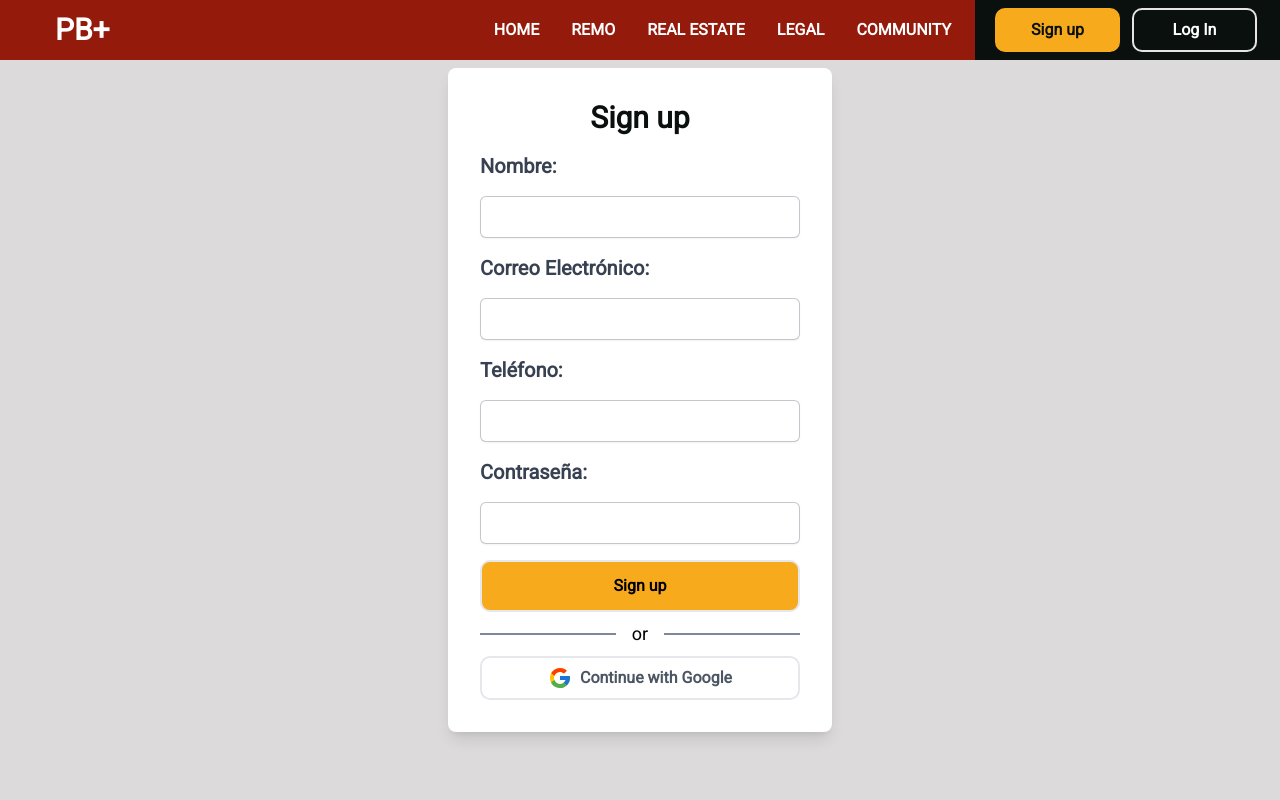
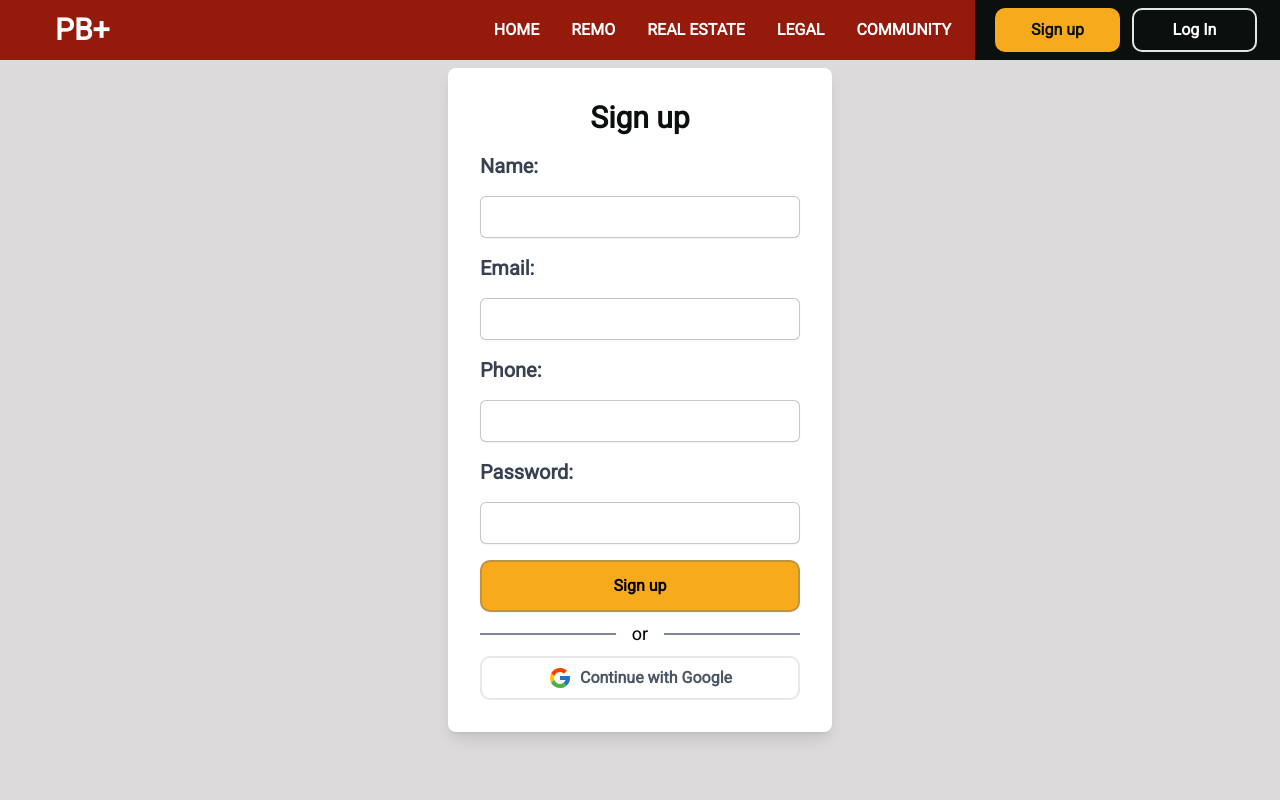
Before and after one commit to Hugocrown1/pb-plus, a Next.js app: page /auth/signup in a window 1280 px wide. Shown: the top 800 px of the page. Built offline with nearby package versions, Linux system fonts and the light colour scheme; no server answers.

Commit message:
Cambios a lógica y diseño de login y registro de usuarios

```diff
--- a/src/app/api/auth/[...nextauth]/route.js
+++ b/src/app/api/auth/[...nextauth]/route.js
@@ -28,10 +28,8 @@ export const authOptions = {
           if (passwordMatch) {
             return user;
           }
-          return null;
-        } else {
-          return null;
         }
+        throw new Error("Correo o contraseña incorrectos.");
       },
     }),
     GoogleProvider({
--- a/src/app/api/signup/route.js
+++ b/src/app/api/signup/route.js
@@ -8,7 +8,7 @@ export async function POST(request) {
   try {
     await connectDB();
     const { email, password, name, phone } = await request.json();
-    console.log(password)
+    console.log(password);
     const user = await Users.findOne({ email });
     if (!user) {
       const hashedPassword = await bcrypt.hash(password, 10);
@@ -20,7 +20,7 @@ export async function POST(request) {
       });
       return NextResponse.json(newUser);
     }
-    return NextResponse.json("Correo electrónico ya utilizado", {
+    return NextResponse.json("Correo electrónico ya utilizado.", {
       status: 500,
     });
   } catch (error) {
--- a/src/app/auth/login/page.jsx
+++ b/src/app/auth/login/page.jsx
@@ -7,18 +7,28 @@ const LoginPage = () => {
   const router = useRouter();
   const [email, setEmail] = useState("");
   const [password, setPassword] = useState("");
+  const [error, setError] = useState("");
 
   const handleLogin = async (e) => {
     e.preventDefault();
-    await signIn("credentials", { email, password, redirect: false });
-    router.push("/");
+    const { ok, error } = await signIn("credentials", {
+      email,
+      password,
+      redirect: false,
+    });
+    if (ok) {
+      router.push("/");
+    } else {
+      setError(error);
+    }
   };
 
   return (
     <section className="flex items-center justify-center h-screen bg-black/10 w-full">
       <div className="flex flex-col gap-4 bg-white p-8 rounded-lg shadow-lg">
         <h2 className="text-3xl font-bold mb-4">Login</h2>
-        <form className="flex flex-col gap-4">
+        {error && <h3 className="bg-red-400 px-4 py-2 rounded-md">{error}</h3>}
+        <form className="flex flex-col gap-4" onSubmit={handleLogin}>
           <label className="text-xl" htmlFor="email">
             Email:
           </label>
@@ -43,13 +53,11 @@ const LoginPage = () => {
             required
           />
 
-          <button
-            type="button"
-            onClick={handleLogin}
-            className="px-8 py-3 rounded-[10px] border-2 font-semibold text-base w-[200px] transition-colors bg-[#F6AA1C] text-black hover:bg-[#FFC65A] hover:border-[#F6AA1C]"
-          >
-            Login
-          </button>
+          <input
+            type="submit"
+            value={"Login"}
+            className="px-8 py-3 rounded-[10px] border-2 font-semibold text-base w-[200px] transition-colors bg-[#F6AA1C] text-black hover:bg-[#FFC65A] hover:border-[#F6AA1C] self-center"
+          ></input>
         </form>
       </div>
     </section>
--- a/src/app/auth/signup/page.jsx
+++ b/src/app/auth/signup/page.jsx
@@ -12,22 +12,28 @@ const RegistrationPage = () => {
     password: "",
     phone: "",
   });
+  const [error, setError] = useState("");
 
   const handleRegister = async (e) => {
     e.preventDefault();
-    const newUser = await axios.post("/api/signup", {
-      ...data,
-    });
-    router.push("/auth/login");
+    try {
+      const response = await axios.post("/api/signup", {
+        ...data,
+      });
+      router.push("/auth/login");
+    } catch (error) {
+      setError(error.response.data);
+    }
   };
 
   return (
     <section className="flex items-center justify-center h-screen bg-black/10 w-full">
       <div className="bg-white p-8 rounded-lg shadow-lg w-96">
         <h2 className="text-3xl font-bold mb-4">Sign up</h2>
-        <form className="flex flex-col gap-4">
+        {error && <h3 className="bg-red-400 px-4 py-2 rounded-md">{error}</h3>}
+        <form className="flex flex-col gap-4" onSubmit={handleRegister}>
           <label className="text-xl" htmlFor="name">
-            Nombre:
+            Name:
           </label>
           <input
             type="text"
@@ -41,7 +47,7 @@ const RegistrationPage = () => {
           />
 
           <label className="text-xl" htmlFor="email">
-            Correo Electrónico:
+            Email:
           </label>
           <input
             type="email"
@@ -55,7 +61,7 @@ const RegistrationPage = () => {
           />
 
           <label className="text-xl" htmlFor="age">
-            Teléfono:
+            Phone:
           </label>
           <input
             type="number"
@@ -69,7 +75,7 @@ const RegistrationPage = () => {
           />
 
           <label className="text-xl" htmlFor="address">
-            Contraseña:
+            Password:
           </label>
           <input
             type="password"
@@ -81,14 +87,11 @@ const RegistrationPage = () => {
             className="px-4 py-2 border rounded-md"
             required
           />
-
-          <button
-            type="button"
-            onClick={handleRegister}
+          <input
+            type="submit"
+            value={"Sign up"}
             className="px-8 py-3 rounded-[10px] border-2 font-semibold text-base w-full transition-colors bg-[#F6AA1C] text-black hover:bg-[#FFC65A] hover:border-[#F6AA1C]"
-          >
-            Sign up
-          </button>
+          ></input>
         </form>
         <div className="flex flex-row w-full items-center my-2">
           <hr className="w-full h-0.5 border-t-0 bg-slate-600/70 opacity-100 dark:opacity-50" />
```
